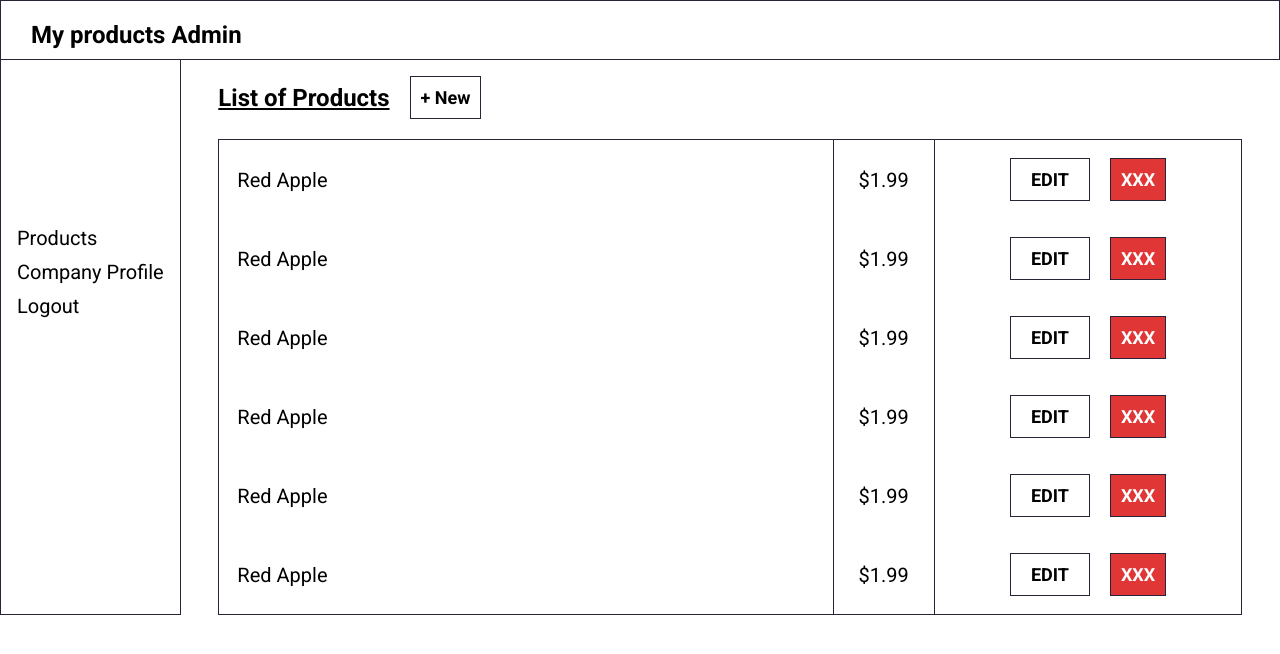
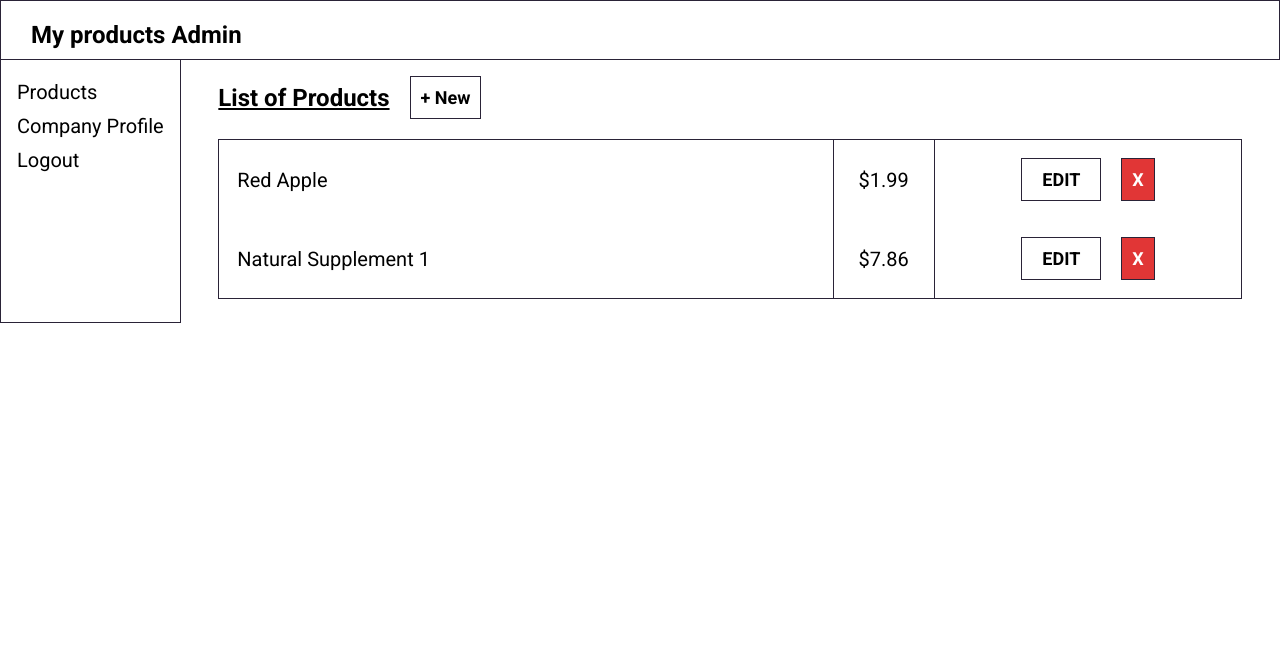
Before and after one commit to ViniciusdePSouza/Ws_Admin, a React (Vite) app: page /home in a window 1280 px wide. Shown: the top 654 px of the page. Built offline with nearby package versions, Linux system fonts and the light colour scheme; data requests are answered from the project's data file.

Commit message:
feature: delete request added to the app

```diff
--- a/db.json
+++ b/db.json
@@ -1,8 +1,27 @@
 {
-    "users": [
-      { "id": 1, "email": "admin@admin.com", "password": "admin" }
-    ],
-    "products": [
-      { "id": 1, "name": "some comment", "description":"some comment" , "price": 12, "tag": "healthy",  "photo": "https://picsum.photos/100/200"}
-    ]
-  }
+  "users": [
+    {
+      "id": 1,
+      "email": "admin@admin.com",
+      "password": "admin"
+    }
+  ],
+  "products": [
+    {
+      "id": 1,
+      "name": "Red Apple",
+      "description": "some comment",
+      "price": 1.99,
+      "tag": "healthy",
+      "photo": "https://picsum.photos/100/200"
+    },
+    {
+      "id": 4,
+      "name": "Natural Supplement 1",
+      "description": "some comment",
+      "price": 7.86,
+      "tag": "healthy",
+      "photo": "https://picsum.photos/100/200"
+    }
+  ]
+}
--- a/src/Pages/Home/index.tsx
+++ b/src/Pages/Home/index.tsx
@@ -1,4 +1,5 @@
 
+import { useEffect, useState } from "react";
 import { Header } from "../../components/Header";
 import { Menu } from "../../components/Menu";
 import { TableRow } from "../../components/TableRow";
@@ -9,8 +10,27 @@ import {
   ProductsContainer,
   ProductsTable,
 } from "./styles";
+import { ProductsProps } from "../../@types/products";
+import { api } from "../../services/api";
 
 export function Home() {
+    const [allProducts, setAllProducts] = useState<ProductsProps[]>([])
+
+    async function fetchAllProducts() {
+        const response = await api.get(`/products`);
+
+        return response;
+    }
+
+    useEffect(() => {
+        async function populateAllEvents() {
+          const response = await fetchAllProducts();
+          setAllProducts(response.data);
+        }
+
+        populateAllEvents();
+      }, []);
+
   return (
     <Container>
       <Header />
@@ -23,12 +43,15 @@ export function Home() {
           </HeaderProductsContainer>
 
           <ProductsTable>
-          <TableRow name={"Red Apple"} price={1.99} />
-          <TableRow name={"Red Apple"} price={1.99} />
-          <TableRow name={"Red Apple"} price={1.99} />
-          <TableRow name={"Red Apple"} price={1.99} />
-          <TableRow name={"Red Apple"} price={1.99} />
-          <TableRow name={"Red Apple"} price={1.99} />
+            {
+               allProducts && (
+                allProducts.map((product) => (
+                    <TableRow key={product.id} name={product.name} price={product.price} id={product.id} />
+                ))
+               )
+            }
+
+
           </ProductsTable>
         </ProductsContainer>
       </Content>
--- a/src/components/TableRow/index.tsx
+++ b/src/components/TableRow/index.tsx
@@ -1,20 +1,42 @@
-import { ButtonsDiv, Container, DeleteButton, EditButton, TableColumn, TableColumnMiddle } from "./styles";
+import { api } from "../../services/api";
+import {
+  ButtonsDiv,
+  Container,
+  DeleteButton,
+  EditButton,
+  TableColumn,
+  TableColumnMiddle,
+} from "./styles";
 
 interface TableRowProps {
   name: string;
   price: number;
+  id: number;
 }
 
-export function TableRow({ name, price }: TableRowProps) {
+export function TableRow({ name, price, id }: TableRowProps) {
+  async function handleDeleteProduct(id: number) {
+    try {
+      await api.delete(`/products/${id}`);
+      alert("produto deletado, recarregue a página");
+    } catch (error) {
+      console.log(error);
+    }
+  }
+
   return (
     <Container>
-      <TableColumn><span>{name}</span></TableColumn>
-      <TableColumnMiddle><span>${price}</span></TableColumnMiddle>
+      <TableColumn>
+        <span>{name}</span>
+      </TableColumn>
+      <TableColumnMiddle>
+        <span>${price}</span>
+      </TableColumnMiddle>
       <TableColumn>
         <ButtonsDiv>
-        <EditButton>EDIT</EditButton> <DeleteButton>XXX</DeleteButton>
+          <EditButton>EDIT</EditButton>
+          <DeleteButton onClick={() => handleDeleteProduct(id)}>X</DeleteButton>
         </ButtonsDiv>
-
       </TableColumn>
     </Container>
   );
```
Also changed, not shown: src/@types/products.d.ts (added, +8 -0 lines).
